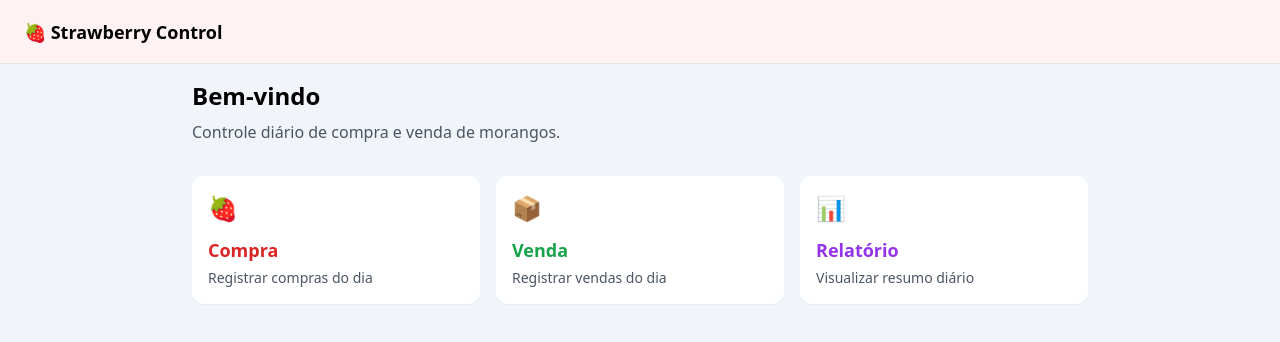
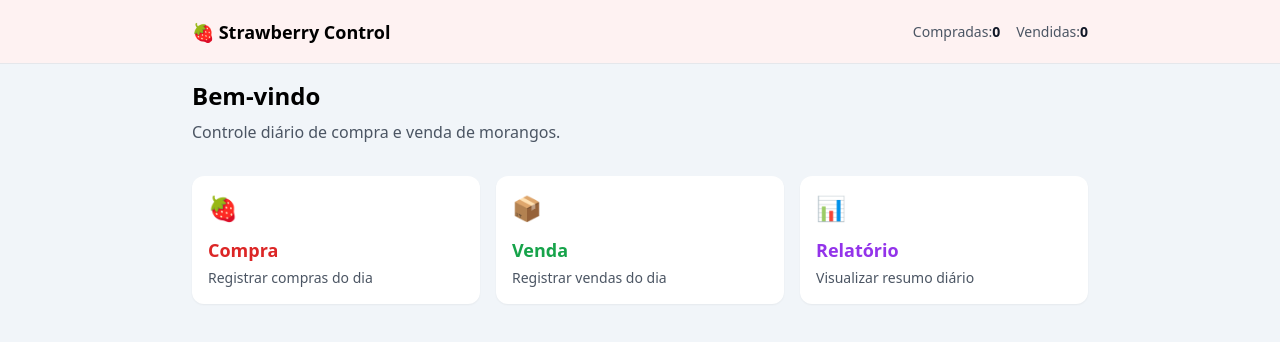
Before and after one commit to Joao-98/strawberry-control, a Next.js app: page / in a window 1280 px wide. Shown: the top 342 px of the page. Built offline with nearby package versions, Linux system fonts and the light colour scheme.

Commit message:
feat: adding new header

```diff
--- /dev/null
+++ b/app/components/header.tsx
@@ -0,0 +1,53 @@
+"use client";
+import { useEffect, useState } from "react";
+import Link from "next/link";
+
+type Summary = {
+  bought: number;
+  sold: number;
+};
+
+export function Header() {
+  const [summary, setSummary] = useState<Summary>({
+    bought: 0,
+    sold: 0,
+  });
+
+  useEffect(() => {
+    const buys = JSON.parse(localStorage.getItem("buys") || "[]");
+    const sells = JSON.parse(localStorage.getItem("sells") || "[]");
+
+    const bought = buys.reduce(
+      (acc: number, item: any) => acc + Number(item.quantity),
+      0
+    );
+
+    const sold = sells.reduce(
+      (acc: number, item: any) => acc + Number(item.quantity),
+      0
+    );
+
+    setSummary({ bought, sold });
+  }, [summary.bought, summary.sold]);
+
+  return (
+    <header className="h-16 flex-shrink-0 border-b bg-red-50 px-6 flex items-center">
+      <div className="max-w-4xl mx-auto w-full flex items-center justify-between">
+        <Link href="/" className="font-semibold text-lg">
+          🍓 Strawberry Control
+        </Link>
+
+        <div className="text-sm text-gray-600 flex gap-4">
+          <span>
+            Compradas:
+            <strong className="text-gray-900">{Number(summary.bought)}</strong>
+          </span>
+          <span>
+            Vendidas:
+            <strong className="text-gray-900">{Number(summary.sold)}</strong>
+          </span>
+        </div>
+      </div>
+    </header>
+  );
+}
--- a/app/layout.tsx
+++ b/app/layout.tsx
@@ -1,3 +1,4 @@
+import { Header } from "./components/header";
 import "./globals.css";
 import Link from "next/link";
 
@@ -10,12 +11,7 @@ export default function RootLayout({
     <html lang="pt-BR">
       <body className="h-screen overflow-hidden">
         <div className="flex h-full flex-col bg-slate-100">
-          <header className="h-16 flex-shrink-0 border-b bg-red-50 px-6 flex items-center">
-            <Link href="/" className="font-semibold text-lg">
-              🍓 Strawberry Control
-            </Link>
-          </header>
-
+          <Header></Header>
           <main className="flex-1 overflow-hidden px-4 p-4">
             <div className="mx-auto max-w-4xl h-full">{children}</div>
           </main>
```
